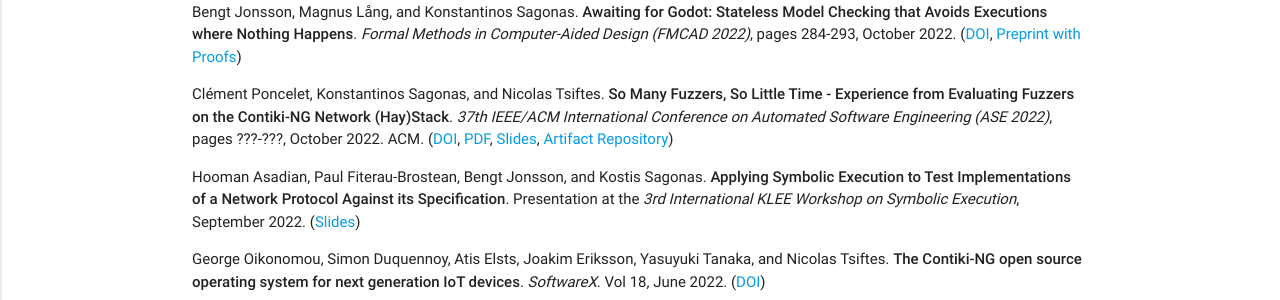
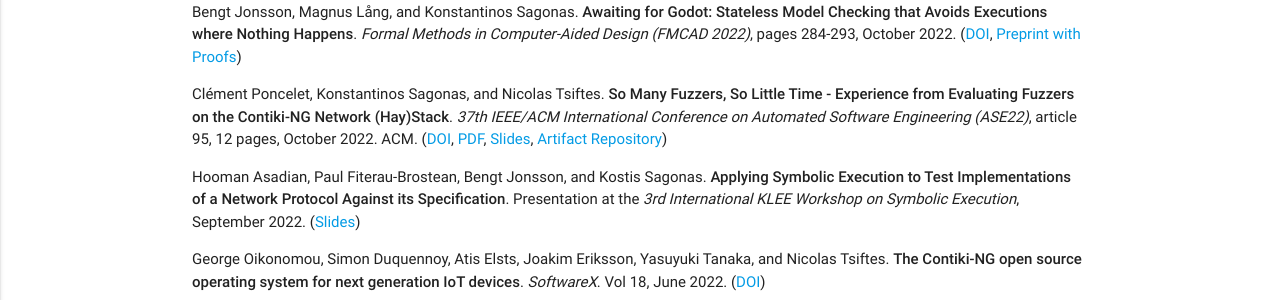
Before and after one commit to assist-project/assist-project.github.io, a Jekyll site: the page built from 03-publications.md, in a window 1280 px wide and 900 px high, scrolled down 429 px. Shown: the part 152-452 px from the top of the window. Built offline with Jekyll 4.4.1, drawn with Linux system fonts in a browser that asks for light colours.

Commit message:
Complete ASE22 publication

```diff
--- a/03-publications.md
+++ b/03-publications.md
@@ -18,7 +18,7 @@ permalink: /publications/
 
 - Bengt Jonsson, Magnus Lång, and Konstantinos Sagonas. **Awaiting for Godot: Stateless Model Checking that Avoids Executions where Nothing Happens**. _Formal Methods in Computer-Aided Design (FMCAD 2022)_, pages 284-293, October 2022. ([DOI](https://doi.org/10.34727/2021/isbn.978-3-85448-053-2_35), [Preprint with Proofs](http://arxiv.org/abs/2208.09259))
 
-- Clément Poncelet, Konstantinos Sagonas, and Nicolas Tsiftes. **So Many Fuzzers, So Little Time - Experience from Evaluating Fuzzers on the Contiki-NG Network (Hay)Stack**. _37th IEEE/ACM International Conference on Automated Software Engineering (ASE 2022)_, pages ???-???, October 2022. ACM. ([DOI](https://doi.org/10.1145/3551349.3556946), [PDF](papers/So-Many-Fuzzers@ASE-22.pdf), [Slides](files/So-Many-Slides@ASE-22.pdf), [Artifact Repository][So-Many-Fuzzers-Artifact])
+- Clément Poncelet, Konstantinos Sagonas, and Nicolas Tsiftes. **So Many Fuzzers, So Little Time - Experience from Evaluating Fuzzers on the Contiki-NG Network (Hay)Stack**. _37th IEEE/ACM International Conference on Automated Software Engineering (ASE22)_, article 95, 12 pages, October 2022. ACM. ([DOI](https://doi.org/10.1145/3551349.3556946), [PDF](papers/So-Many-Fuzzers@ASE-22.pdf), [Slides](files/So-Many-Slides@ASE-22.pdf), [Artifact Repository][So-Many-Fuzzers-Artifact])
 
   [So-Many-Fuzzers-Artifact]: https://github.com/assist-project/so-many-fuzzers-artifact
 
```
